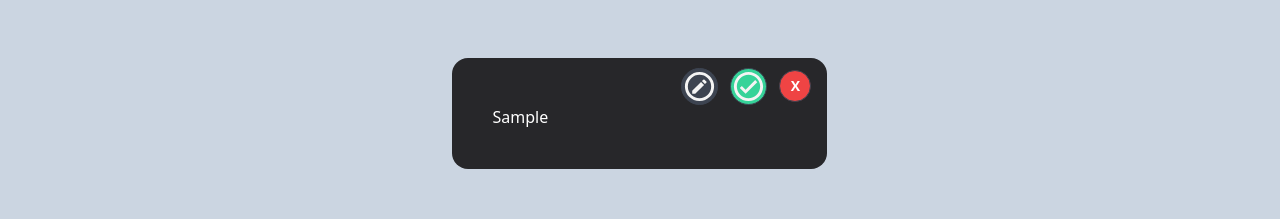
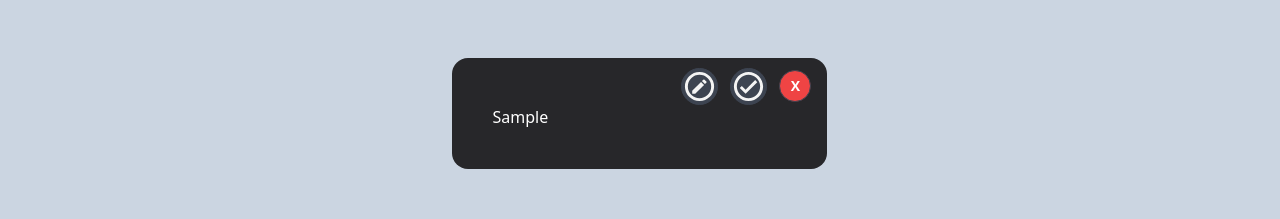
Before and after one commit to amherro/to-do-react-app, a React (Create React App) app: page / in a window 1280 px wide. Both pictures are taken after typing "Sample" into the empty fields and a click on the button 804 px from the left and 192 px from the top of the page. Shown: the part 218-437 px from the top of the page. Built offline with nearby package versions, Linux system fonts and the light colour scheme.

Commit message:
Styling task card and implementing toasts for when task is  marked as completed.

```diff
--- a/package.json
+++ b/package.json
@@ -12,6 +12,7 @@
     "react": "^18.2.0",
     "react-dom": "^18.2.0",
     "react-scripts": "5.0.1",
+    "react-toastify": "^11.0.5",
     "web-vitals": "^2.1.4"
   },
   "scripts": {
--- a/src/App.js
+++ b/src/App.js
@@ -4,12 +4,14 @@ import ItemInput from "./components/ItemInput";
 import SearchArea from "./components/SearchArea";
 import TaskContainer from "./components/TaskContainer";
 import TaskProvider from "./TaskContext";
+import { ToastContainer } from "react-toastify";
 
 function App() {
   return (
     <TaskProvider>
       <div className="App">
         <Header />
+        <ToastContainer />
         <main>
           <ItemInput />
           <div className="grid grid-cols-3 justify-items-center">
--- a/src/TaskContext.js
+++ b/src/TaskContext.js
@@ -30,7 +30,7 @@ export const TaskProvider = ({children}) => {
     // Mark task as Completed
     const completeTask = (id) => {
         setTasks(tasks.map((task) => task.id === id ? {...task, completed: !task.completed} : task))
-        console.log('completed')
+
     }
 
     // Set task to be updated
--- a/src/components/Task.jsx
+++ b/src/components/Task.jsx
@@ -1,24 +1,61 @@
 import { TaskContext } from '../TaskContext';
 import { useContext } from 'react';
 import Icon from '@mdi/react';
-import { mdiCheckBold, mdiCheckCircle, mdiCheckCircleOutline, mdiPencilCircleOutline } from '@mdi/js';
+import { mdiCheckCircleOutline, mdiPencilCircleOutline } from '@mdi/js';
+import { toast } from 'react-toastify';
 
 const Task = ({ task }) => {
-    const {deleteTask, editTask, completeTask} = useContext(TaskContext)
+  const { deleteTask, editTask, completeTask } = useContext(TaskContext);
 
-    let id = task.id
-    let name = task.name
+  let id = task.id;
+  let name = task.name;
 
-    return (
-        <div className={`card justify-self-center mt-3 bg-zinc-800 w-full ${task.completed && 'bg-success'}`}>
-            <div className="flex flex-row justify-end">
-                <Icon path={mdiPencilCircleOutline} size='37px' color='#f4f4f4' className='edit-button btn btn-sm btn-circle hover:bg-success mr-3 mt-2.5' onClick={() => editTask(task)} />
-                <Icon path={mdiCheckCircleOutline} size='37px' color='#f4f4f4' className={`edit-button btn btn-sm btn-circle mr-3 mt-2.5 ${!task.completed && 'bg-success'}`} onClick={() => completeTask(id)} />
-                <button className='btn btn-circle btn-sm text-white bg-red-500 hover:bg-slate-500 mt-3 mr-4' onClick={() => deleteTask(id)}>X</button>
-            </div>
-            <div className="card-body text-white p-5 pt-0 pb-10 pl-10">{name}</div>
-        </div>
-    )
-}
+  return (
+    <div
+      className={`card justify-self-center mt-3 bg-zinc-800 w-full ${
+        task.completed && 'opacity-25'
+      }`}
+    >
+      <div className="flex flex-row justify-end">
+        <Icon
+          path={mdiPencilCircleOutline}
+          size="37px"
+          color="#f4f4f4"
+          className={`edit-button btn btn-sm btn-circle hover:bg-success mr-3 mt-2.5 ${
+            task.completed ? 'opacity-0 w-0' : 'opacity-100 w-100'
+          }`}
+          onClick={() => editTask(task)}
+        />
+        <Icon
+          path={mdiCheckCircleOutline}
+          size="37px"
+          color="#f4f4f4"
+          className="edit-button btn btn-sm btn-circle mr-3 mt-2.5"
+          onClick={() => {
+            completeTask(id);
+            !task.completed &&
+              toast('Task Completed!', {
+                position: 'top-right',
+                autoClose: 5000,
+                hideProgressBar: false,
+                closeOnClick: false,
+                pauseOnHover: true,
+                draggable: true,
+                progress: undefined,
+                theme: 'dark',
+              });
+          }}
+        />
+        <button
+          className="btn btn-circle btn-sm text-white bg-red-500 hover:bg-slate-500 mt-3 mr-4"
+          onClick={() => deleteTask(id)}
+        >
+          X
+        </button>
+      </div>
+      <div className="card-body text-white p-5 pt-0 pb-10 pl-10">{name}</div>
+    </div>
+  );
+};
 
-export default Task
+export default Task;
```
Also changed, not shown: 1 other file (tests, documents, lock files or other folders).
